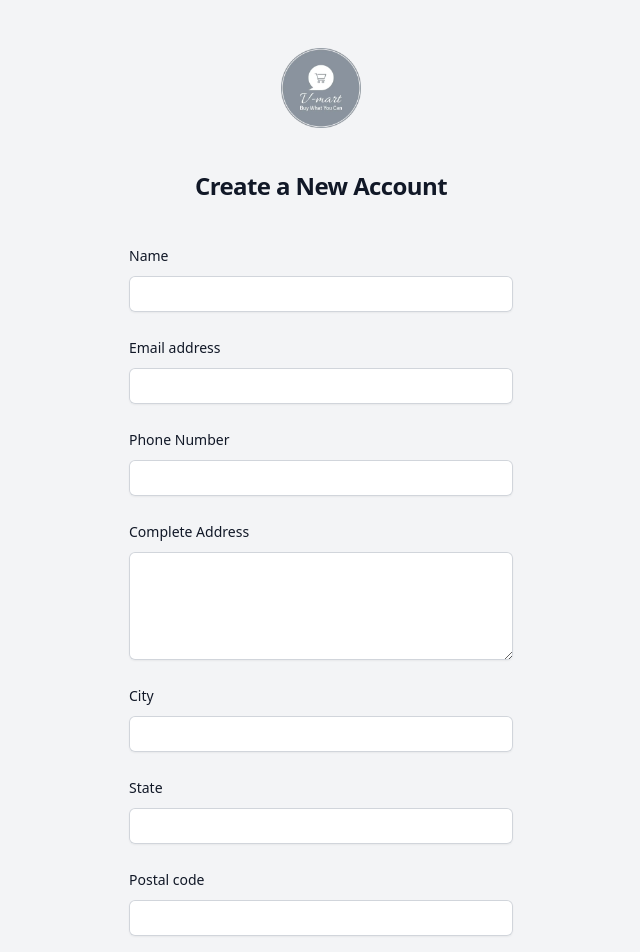
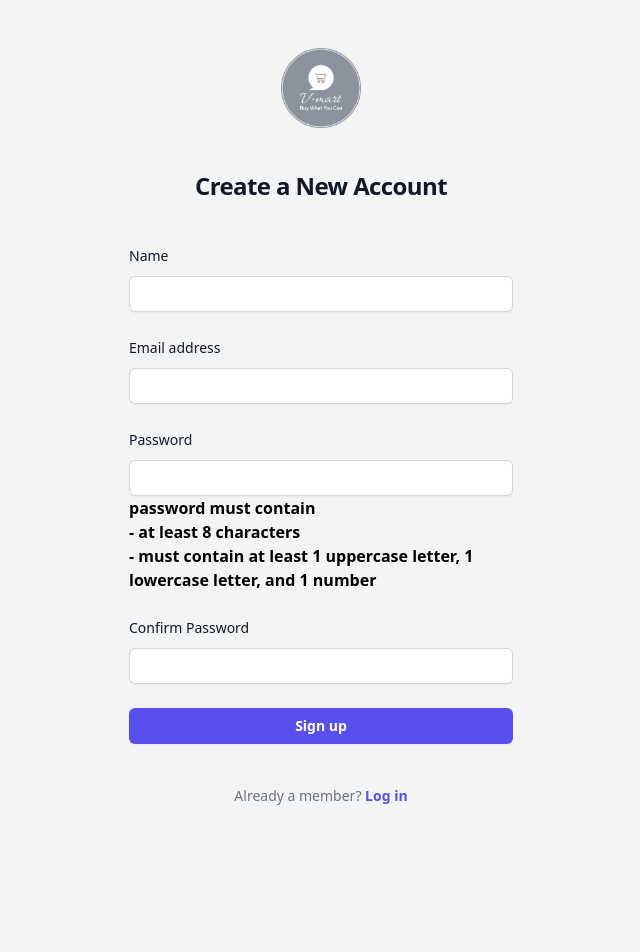
Before and after one commit to vaibhav25-mnnit/ashaTai-frontend, a React (Create React App) app: page /signup in a window 1280 px wide. Shown: the top 952 px of the page, without its empty margins (319-959 px from the left). After the commit the page ends 856 px from the top, so only its background shows below. Built offline with nearby package versions, Linux system fonts and the light colour scheme.

Commit message:
changd checkout page

```diff
--- a/src/components/AddressInputFrom.js
+++ b/src/components/AddressInputFrom.js
@@ -16,8 +16,8 @@ function AddressInputFrom({ Cancel }) {
     const currentUser = useSelector(selectUser)
     const authStatus = useSelector(selectAuthStatus)
     const onSubmit = async (data) => {
-        await dispatch(updateUser({ ...currentUser, selectedAddress: data, addresses: [...currentUser.addresses, data] }))
-        reset()
+        console.log(data);
+        await dispatch(updateUser({user:currentUser._id,add:"true",address:data}));
         toast.success('Successfully Updated delivery address.')
         Cancel();
     }
--- a/src/features/auth/authSlice.js
+++ b/src/features/auth/authSlice.js
@@ -43,8 +43,6 @@ const authSlice = createSlice({
         state.status = STATUS.LOADING;
       })
       .addCase(createUser.fulfilled, (state, action) => {
-        console.log("fulfilled");
-        console.log(action);
         state.user = action.payload.user;
         state.error = action.payload.message;
         state.status = STATUS.IDEAL;
@@ -73,7 +71,6 @@ const authSlice = createSlice({
         state.status = STATUS.LOADING;
       })
       .addCase(updateUser.fulfilled, (state, action) => {
-        // console.log(action)
         state.user = action.payload.data;
         state.error = null;
         state.status = STATUS.IDEAL;
--- a/src/features/auth/components/Signup.js
+++ b/src/features/auth/components/Signup.js
@@ -1,5 +1,5 @@
 import React, { useEffect } from "react";
-import { Link, Navigate } from "react-router-dom";
+import { Link, Navigate, useNavigate } from "react-router-dom";
 import { useForm } from "react-hook-form";
 import { useDispatch, useSelector } from "react-redux";
 import {
@@ -23,27 +23,18 @@ function Signup() {
   const user = useSelector(selectUser);
   const message = useSelector(selectAuthError);
   const status = useSelector(selectAuthStatus);
-
+  const navigate = useNavigate();
   //handle form submission
   const onSubmit = async (data) => {
-    const tempAddress = {
-      fullName: data.name,
-      phoneNumber: data.phoneNumber,
-      email: data.email,
-      streetAddress: data.streetAddress,
-      city: data.city,
-      state: data.state,
-      pinCode: data.pinCode,
-    };
+
     await dispatch(
       createUser({
         name: data.name,
         email: data.email,
-        password: data.password,
-        addresses: [tempAddress],
-        selectedAddress: tempAddress,
+        password: data.password
       })
     );
+
   };
 
   useEffect(() => {
@@ -56,14 +47,13 @@ function Signup() {
       toast.error(message);
     }
     if (status === STATUS.IDEAL) {
-      if (user) toast.success(`Welcome ${user.name}`);
+      if (user) toast.success(`Welcome ${user.name}.`);
     }
   }, [status]);
 
   return (
     <>
-      {user && <Navigate to="/" replace="true" />}
-
+   {user && <Navigate to="/" replace="true" />}
       <div className="flex min-h-full flex-1 flex-col justify-center px-6 py-12 lg:px-8">
         <div className="sm:mx-auto sm:w-full sm:max-w-sm">
           <Link to="/">
@@ -133,144 +123,6 @@ function Signup() {
               )}
             </div>
 
-            {/* Phone Number */}
-            <div className="sm:col-span-4">
-              <label
-                htmlFor="phoneNumber"
-                className="block text-sm font-medium leading-6 text-gray-900"
-              >
-                Phone Number
-              </label>
-              <div className="mt-2">
-                <input
-                  {...register("phoneNumber", {
-                    required: "Phone Number is required",
-                    maxLength: {
-                      value: 10,
-                      message: "Please Enter Valid Phone Number.",
-                    },
-                    pattern: {
-                      value: /(\+)?(91)?( )?[789]\d{9}/,
-                      message: "Please Enter Valid Phone Number.",
-                    },
-                  })}
-                  id="phoneNumber"
-                  name="phoneNumber"
-                  type="text"
-                  className="block w-full rounded-md border-0 py-1.5 text-gray-900 shadow-sm ring-1 ring-inset ring-gray-300 placeholder:text-gray-400 focus:ring-2 focus:ring-inset focus:ring-indigo-600 sm:text-sm sm:leading-6"
-                />
-              </div>
-              {errors.phoneNumber && (
-                <span className="text-red-500">
-                  {errors.phoneNumber.message}
-                </span>
-              )}
-            </div>
-
-            {/* Street-address */}
-            <div className="col-span-full">
-              <label
-                htmlFor="streetAddress"
-                className="block text-sm font-medium leading-6 text-gray-900"
-              >
-                Complete Address
-              </label>
-              <div className="mt-2">
-                <textarea
-                  {...register("streetAddress", {
-                    required: "Street Address is required.",
-                  })}
-                  rows="4"
-                  cols="40"
-                  name="streetAddress"
-                  id="streetAddress"
-                  className="block w-full rounded-md border-0 py-1.5 text-gray-900 shadow-sm ring-1 ring-inset ring-gray-300 placeholder:text-gray-400 focus:ring-2 focus:ring-inset focus:ring-indigo-600 sm:text-sm sm:leading-6"
-                ></textarea>
-              </div>
-
-              {errors.streetAddress && (
-                <span className="text-red-500">
-                  {errors.streetAddress.message}
-                </span>
-              )}
-            </div>
-
-            {/* City */}
-            <div className="sm:col-span-2 sm:col-start-1">
-              <label
-                htmlFor="city"
-                className="block text-sm font-medium leading-6 text-gray-900"
-              >
-                City
-              </label>
-              <div className="mt-2">
-                <input
-                  {...register("city", {
-                    required: "City is required",
-                  })}
-                  type="text"
-                  name="city"
-                  id="city"
-                  className="block w-full rounded-md border-0 py-1.5 text-gray-900 shadow-sm ring-1 ring-inset ring-gray-300 placeholder:text-gray-400 focus:ring-2 focus:ring-inset focus:ring-indigo-600 sm:text-sm sm:leading-6"
-                />
-              </div>
-              {errors.city && (
-                <span className="text-red-500">{errors.city.message}</span>
-              )}
-            </div>
-
-            {/* State */}
-            <div className="sm:col-span-2">
-              <label
-                htmlFor="state"
-                className="block text-sm font-medium leading-6 text-gray-900"
-              >
-                State
-              </label>
-              <div className="mt-2">
-                <input
-                  {...register("state", {
-                    required: "State is required.",
-                  })}
-                  type="text"
-                  name="state"
-                  id="state"
-                  className="block w-full rounded-md border-0 py-1.5 text-gray-900 shadow-sm ring-1 ring-inset ring-gray-300 placeholder:text-gray-400 focus:ring-2 focus:ring-inset focus:ring-indigo-600 sm:text-sm sm:leading-6"
-                />
-              </div>
-              {errors.state && (
-                <span className="text-red-500">{errors.state.message}</span>
-              )}
-            </div>
-
-            {/* Pin Code */}
-            <div className="sm:col-span-2">
-              <label
-                htmlFor="pinCode"
-                className="block text-sm font-medium leading-6 text-gray-900"
-              >
-                Postal code
-              </label>
-              <div className="mt-2">
-                <input
-                  {...register("pinCode", {
-                    required: "Postal Code is required",
-                    pattern: {
-                      value: /([1-9][0-9]{5}|[1-9][0-9]{2}[\s]\d{3})/gi,
-                      message: "Enter Valid Postal Code",
-                    },
-                  })}
-                  type="text"
-                  name="pinCode"
-                  id="pinCode"
-                  className="block w-full rounded-md border-0 py-1.5 text-gray-900 shadow-sm ring-1 ring-inset ring-gray-300 placeholder:text-gray-400 focus:ring-2 focus:ring-inset focus:ring-indigo-600 sm:text-sm sm:leading-6"
-                />
-              </div>
-
-              {errors.pinCode && (
-                <span className="text-red-500">{errors.pinCode.message}</span>
-              )}
-            </div>
 
             {/* Password */}
             <div>
@@ -312,6 +164,7 @@ function Signup() {
                 </b>
               </p>
             </div>
+
             {/* Confirm-password */}
             <div>
               <div className="flex items-center justify-between">
--- a/src/features/order/components/OrderDetails.js
+++ b/src/features/order/components/OrderDetails.js
@@ -33,10 +33,7 @@ const orderStatus = [
         status: 'delivered',
         date: 'AUG 20,2023',
         comment: 'Order delivered successfully'
-
     }
-
-
 ]
 
 function OrderDetails({ order }) {
--- a/src/features/payment.js/paymentApi.js
+++ b/src/features/payment.js/paymentApi.js
@@ -1,3 +1,6 @@
+export function createOrder(){
+
+}
 
 export function giveSessionId() {
     const sessionId = 'session_iPQxNOzuuW9Nyh7mNMkpra6g38PlqNXpVUTs3AG-G2SpRiJDAOnzDzWN-FFxIoHNuzZcjQXlkZe296yJ7BUWtjooXiaSte8uFCggD2Qcu55K'
--- a/src/features/product-list/components/ProductDetail.js
+++ b/src/features/product-list/components/ProductDetail.js
@@ -48,6 +48,12 @@ export default function ProductDetail() {
     //add the product to cart
     const handleClick = async (product) => {
         // if (status === STATUS.LOADING) return;
+        if(logedInUser===null){
+            toast('Please login to add product to cart!', {
+                icon: '🛒',
+              });
+              return;
+        }
         await dispatch(addToCart({ user: logedInUser._id, quantity: 1, product:product.id }));
         toast.success(`${product.title} added to cart`)
     }
--- a/src/features/resetPassword.js/resetPasswordAPI.js
+++ b/src/features/resetPassword.js/resetPasswordAPI.js
@@ -1,12 +1,8 @@
 export const sentResetEmail = async ({email})=>{
     const c = await fetch(`${process.env.REACT_APP_BACKEND_URL}/auth/sendResetMail?mail=`+email)
-    console.log(c);
     const d = await c.json();
-    console.log(d);
     return d;
 }
-
-
 
 export const changePassword = async (data)=>{
     const res = await fetch(`${process.env.REACT_APP_BACKEND_URL}/auth/resetPassword`, {
```
Also changed, not shown: src/App.js (+5 -5 lines), src/features/auth/authApi.js (+25 -8 lines), src/features/navbar/Navbar.js (+11 -7 lines), src/pages/NewCheckout.js (+42 -37 lines), db.json.
